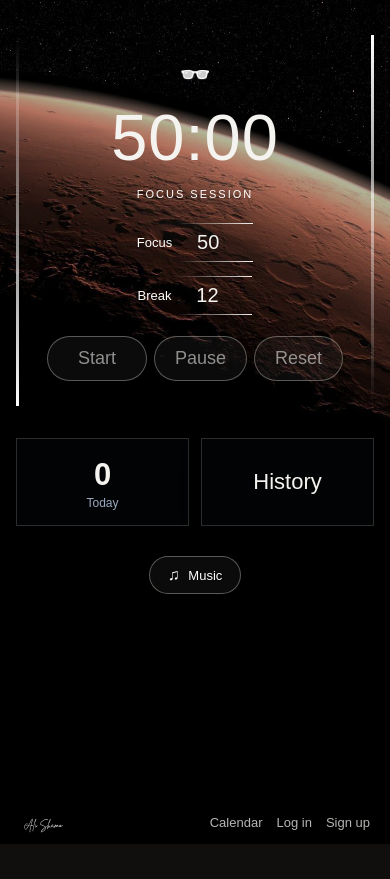
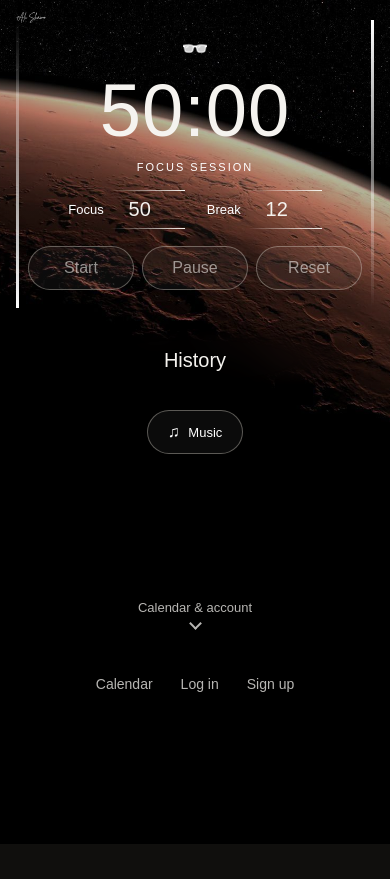
Before and after one commit to CrackedPan006/Spaceyfocus, an Astro site: page / in a window 390 px wide. Built offline with nearby package versions, Linux system fonts and the light colour scheme; Astro itself is replaced by a stand-in of ours; no server answers.

Commit message:
V6_Restyle

```diff
--- a/src/pages/index.astro
+++ b/src/pages/index.astro
@@ -2,7 +2,7 @@
 <html lang="en">
   <head>
     <meta charset="UTF-8" />
-    <meta name="viewport" content="width=device-width, initial-scale=1" />
+    <meta name="viewport" content="width=device-width, initial-scale=1, viewport-fit=cover" />
     <meta
       name="description"
       content="Spacey Focus — A focused Pomodoro timer."
@@ -455,6 +455,27 @@
           margin: 35px auto;
         }
 
+    /* Hide the "Today" card; History spans the full width */
+      .statistics {
+      grid-template-columns: 1fr;
+      }
+
+      .statistics .stat-card:not(.history-card) {
+        display: none;
+        }
+
+      /* History button: no borders, blurred backdrop that fades out softly at the edges */
+      .statistics .history-card {
+        min-height: 72px;
+        border: 0;
+        box-shadow: none;
+        background: rgba(0, 0, 0, 0.28);
+        backdrop-filter: blur(14px);
+        -webkit-backdrop-filter: blur(14px);
+        -webkit-mask-image: radial-gradient(ellipse closest-side, #000 55%, transparent 100%);
+        mask-image: radial-gradient(ellipse closest-side, #000 55%, transparent 100%);
+      }
+
         .timer {
           padding: 25px 16px;
         }
@@ -515,6 +536,183 @@
         z-index: 10;
         pointer-events: none;
       }
+      /* ---------- Mobile ---------- */
+html {
+  -webkit-text-size-adjust: 100%;
+}
+
+button,
+a {
+  -webkit-tap-highlight-color: transparent;
+  touch-action: manipulation;
+}
+.scroll-hint {
+  display: none;
+}
+
+@media (prefers-reduced-motion: no-preference) {
+  html {
+    scroll-behavior: smooth;
+  }
+}
+
+@media (max-width: 600px) {
+  body {
+    min-height: 100vh;
+    min-height: 100dvh;
+  }
+
+  /* iPhones don't support fixed backgrounds and scrolling gets jumpy */
+  #background-layer,
+  #background-next {
+    background-attachment: scroll;
+  }
+
+  .timer-app {
+  display: flex;
+  flex-direction: column;
+  margin: calc(20px + env(safe-area-inset-top, 0px)) auto 0;
+  min-height: min(calc(100vh - 20px), 620px);
+  min-height: min(calc(100dvh - 20px - env(safe-area-inset-top, 0px)), 620px);
+}
+.scroll-hint {
+  display: flex;
+  flex-direction: column;
+  align-items: center;
+  gap: 4px;
+  margin-top: auto;
+  padding: 18px 0 calc(12px + env(safe-area-inset-bottom, 0px));
+  color: #f5f3ef;
+  font-size: 13px;
+  text-decoration: none;
+  opacity: 0.75;
+}
+
+.scroll-hint-arrow {
+  width: 9px;
+  height: 9px;
+  border-right: 2px solid currentColor;
+  border-bottom: 2px solid currentColor;
+  transform: rotate(45deg);
+}
+
+  .timer {
+    padding: 16px 12px 18px;
+  }
+
+  .timer-icon {
+    height: 24px;
+    margin-bottom: 8px;
+    font-size: 22px;
+  }
+
+  .display {
+    font-size: clamp(56px, 19vw, 76px);
+  }
+
+  #phase {
+    margin: 8px 0 16px;
+  }
+
+  /* Focus and Break side by side instead of stacked */
+  .duration-settings {
+    flex-direction: row;
+    gap: 22px;
+  }
+
+  .controls {
+    gap: 8px;
+    margin-top: 16px;
+  }
+
+  .controls button {
+    flex: 1;
+    min-width: 0;
+    padding: 12px 6px;
+    font-size: 16px;
+  }
+
+  #start {
+    min-width: 0;
+  }
+
+  .statistics {
+    margin-top: 16px;
+    gap: 8px;
+  }
+
+  .stat-card {
+    padding: 12px 8px;
+  }
+
+  .stat-number {
+    font-size: 26px;
+  }
+
+  .history-toggle {
+    min-height: 44px;
+    padding: 8px 12px;
+    font-size: 20px;
+  }
+
+  .music-section {
+    margin-top: 14px;
+  }
+
+  .music-toggle {
+    padding: 12px 20px;
+  }
+
+  .music-panel {
+    padding: 16px;
+  }
+
+  /* 16px stops iPhones from zooming in when you tap the field */
+  .music-input-row input {
+    font-size: 16px;
+  }
+
+.account {
+  position: static;
+  justify-content: center;
+  flex-wrap: wrap;
+  gap: 8px 20px;
+  padding: 28px 16px calc(36px + env(safe-area-inset-bottom, 0px));
+  border: 0;
+  background: none;
+  backdrop-filter: none;
+  -webkit-backdrop-filter: none;
+}
+
+  .account a,
+  .account span,
+  .account button {
+    font-size: 14px;
+  }
+
+  .account a {
+    padding: 8px 4px;
+  }
+
+  .account button {
+    padding: 8px 14px;
+  }
+
+  #account-email {
+    max-width: 38vw;
+    overflow: hidden;
+    text-overflow: ellipsis;
+    white-space: nowrap;
+  }
+
+  /* Signature moves to the top-left corner so it doesn't cover the bar */
+  .signature {
+    top: calc(10px + env(safe-area-inset-top, 0px));
+    bottom: auto;
+    left: 14px;
+    width: 34px;
+  }
+}
     </style>
   </head>
 
@@ -634,10 +832,14 @@
           </p>
         </div>
       </section>
+      <a class="scroll-hint" href="#account">
+  <span>Calendar &amp; account</span>
+  <span class="scroll-hint-arrow" aria-hidden="true"></span>
+</a>
     </main>
 
     <img src="/signature.svg" alt="" class="signature" />
-    <div class="account">
+    <div class="account" id="account">
     <a href="/calendar">Calendar</a>
     <span id="account-email" hidden></span>
     <a id="login-link" href="/login">Log in</a>
```
Also changed, not shown: src/pages/calendar.astro (+28 -0 lines), src/pages/email-confirmed.astro (added, +166 -0 lines), src/pages/signup.astro (+16 -3 lines).
